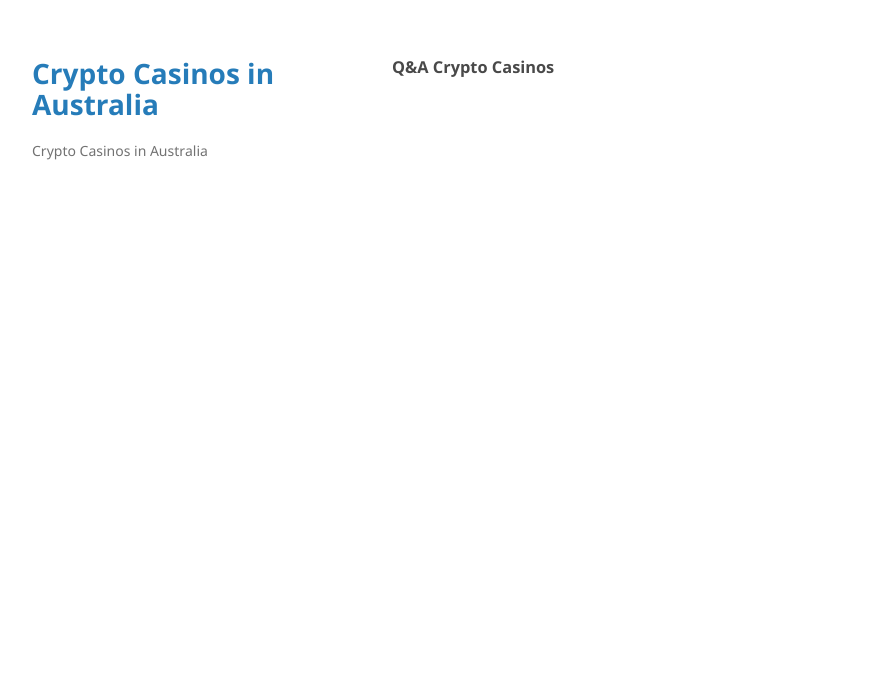
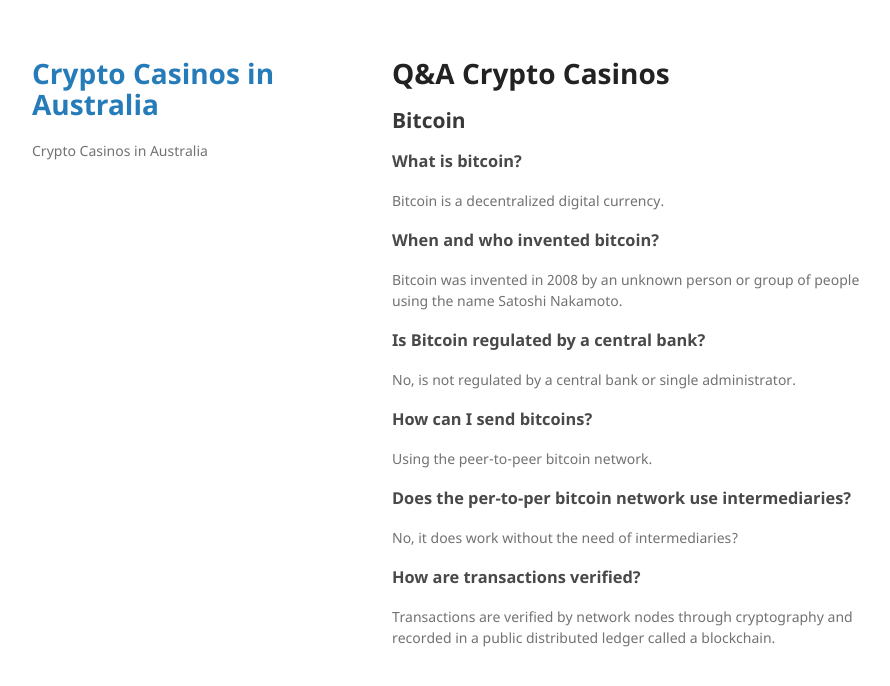
Before and after one commit to dllorent/casinosincrypt, a Jekyll site: the page built from qandacryptocasinos.md, in a window 1280 px wide. Shown: the top 686 px of the page, without its empty margins (178-1068 px from the left). Built offline with Jekyll 4.4.1, drawn with Linux system fonts in a browser that asks for light colours; our own code applies the rules of GitHub Pages for plain Markdown files.

Commit message:
Update qandacryptocasinos.md

```diff
--- a/qandacryptocasinos.md
+++ b/qandacryptocasinos.md
@@ -2,4 +2,30 @@
 layout: default
 ---
 
-### Q&A Crypto Casinos
+# Q&A Crypto Casinos
+
+## Bitcoin
+
+### What is bitcoin?
+
+Bitcoin is a decentralized digital currency.
+
+### When and who invented bitcoin?
+
+Bitcoin was invented in 2008 by an unknown person or group of people using the name Satoshi Nakamoto.
+
+### Is Bitcoin regulated by a central bank?
+
+No, is not regulated by a central bank or single administrator.
+
+### How can I send bitcoins?
+
+Using the peer-to-peer bitcoin network.
+
+### Does the per-to-per bitcoin network use intermediaries?
+
+No, it does work without the need of intermediaries?
+
+### How are transactions verified?
+
+Transactions are verified by network nodes through cryptography and recorded in a public distributed ledger called a blockchain.
```
